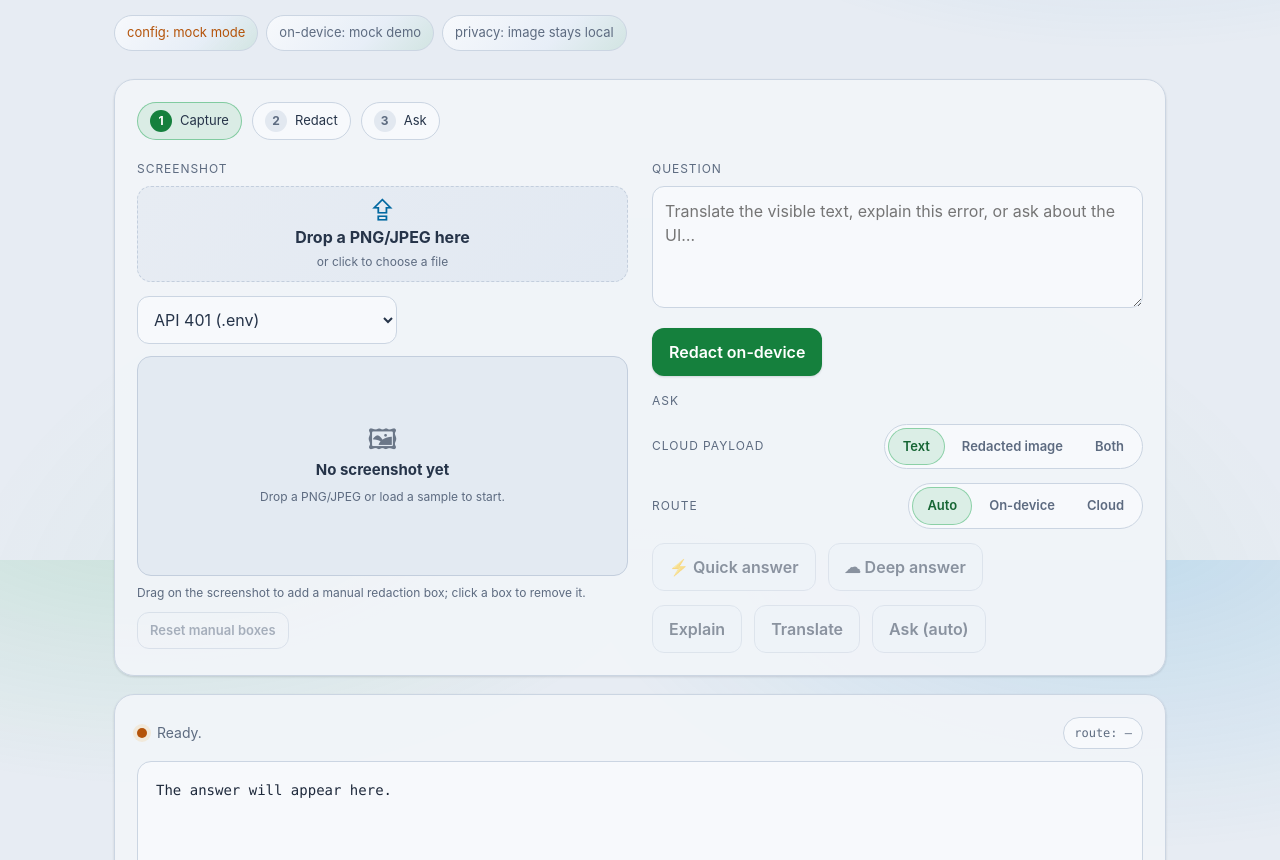
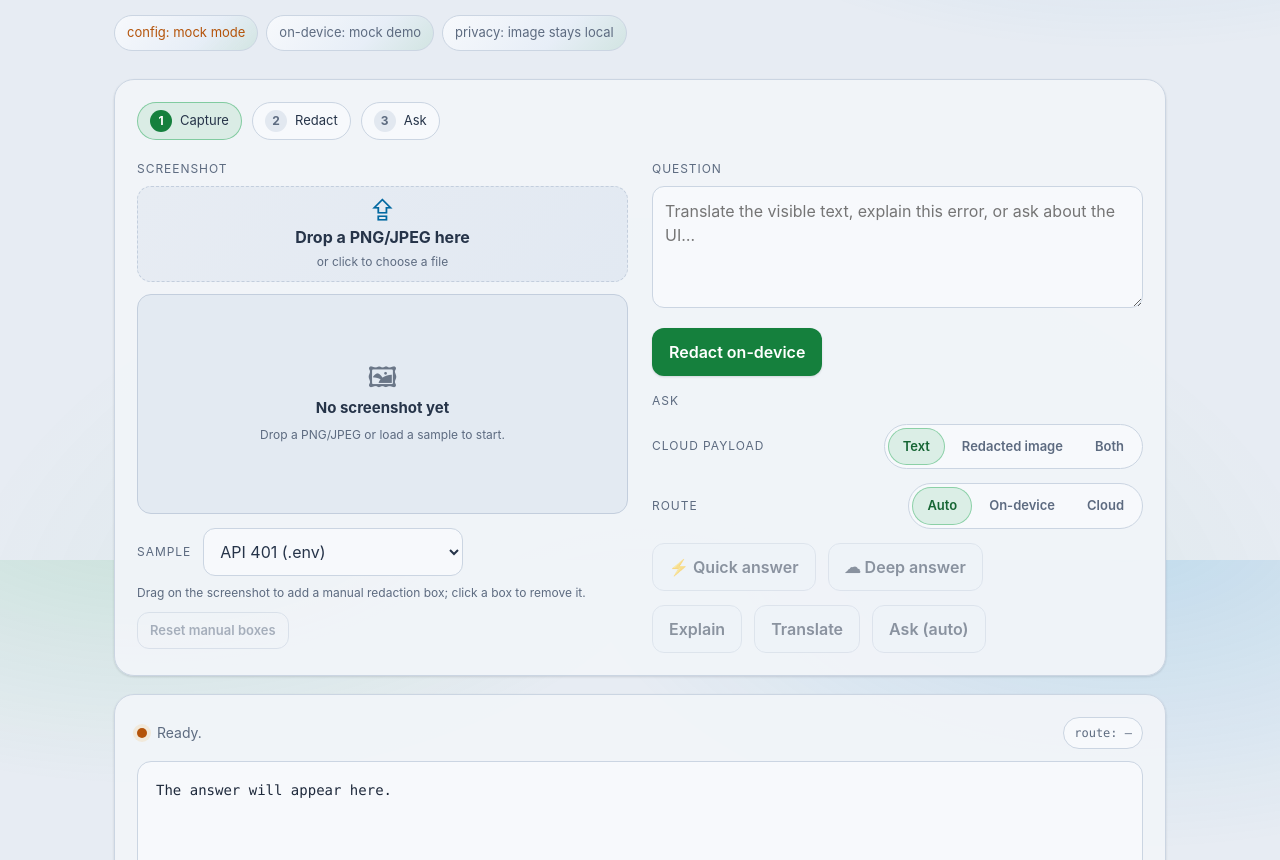
Before and after one commit to agarnung/redactly, a website with bundled scripts: page index.html in a window 1280 px wide. Shown: the part 240-1100 px from the top of the page. Built offline with nearby package versions, Linux system fonts and the light colour scheme; files whose address does not match are found by name.

Commit message:
Move the sample selector below the preview

```diff
--- a/index.html
+++ b/index.html
@@ -50,13 +50,6 @@
               <span class="dropzone-sub">or click to choose a file</span>
             </span>
           </div>
-          <div class="row sample-row">
-            <select id="sampleSelect" aria-label="Sample screenshot" title="Choose a synthetic sample">
-              <option value="sample.png">API 401 (.env)</option>
-              <option value="sample-support.png">Support ticket</option>
-              <option value="sample-bank.png">Bank statement</option>
-            </select>
-          </div>
           <div class="preview" id="preview">
             <div class="preview-empty" id="previewEmpty">
               <span class="preview-empty-icon" aria-hidden="true">🖼</span>
@@ -70,6 +63,14 @@
                 <svg viewBox="0 0 24 24" width="18" height="18" fill="none" stroke="currentColor" stroke-width="2" stroke-linecap="round" stroke-linejoin="round"><path d="M8 3H5a2 2 0 0 0-2 2v3M16 3h3a2 2 0 0 1 2 2v3M8 21H5a2 2 0 0 1-2-2v-3M16 21h3a2 2 0 0 0 2-2v-3"/></svg>
               </button>
             </div>
+          </div>
+          <div class="row sample-row">
+            <span class="label sample-label">Sample</span>
+            <select id="sampleSelect" aria-label="Sample screenshot" title="Choose a synthetic sample">
+              <option value="sample.png">API 401 (.env)</option>
+              <option value="sample-support.png">Support ticket</option>
+              <option value="sample-bank.png">Bank statement</option>
+            </select>
           </div>
           <div class="hint">Drag on the screenshot to add a manual redaction box; click a box to remove it.</div>
           <span class="tip-wrap" data-tip="Remove all manual redaction boxes"><button id="resetBoxesBtn" class="ghost small" disabled>Reset manual boxes</button></span>
--- a/styles.css
+++ b/styles.css
@@ -89,6 +89,7 @@ button:disabled{opacity:.5;cursor:not-allowed}
 .hint{color:var(--muted);font-size:12px;margin-top:8px}
 .sample-row{justify-content:flex-start}
 .sample-row select{max-width:260px}
+.sample-label{margin:0;flex:0 0 auto}
 @media (max-width:800px){.risk-grid{grid-template-columns:repeat(2,1fr)}}
 .risk-note{margin-top:10px;color:var(--muted);font-size:12px}
 /* Material Design 3 polish: tokens, state layers, elevation, motion. */
```
